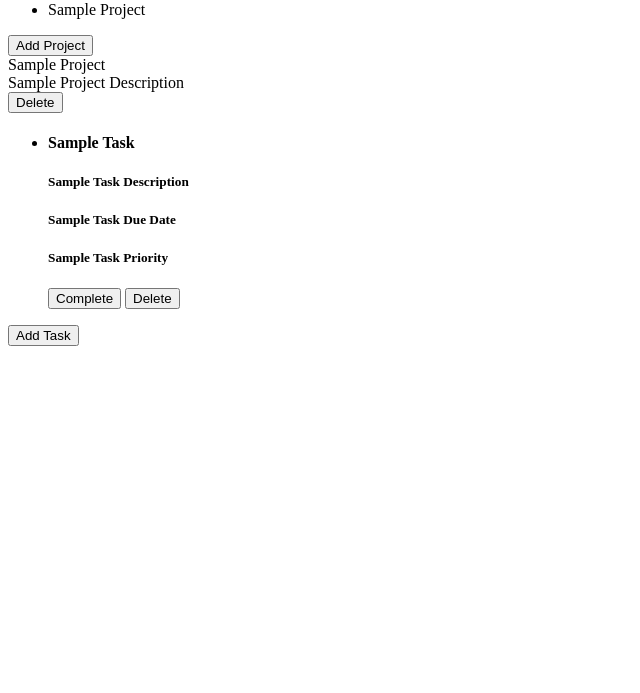
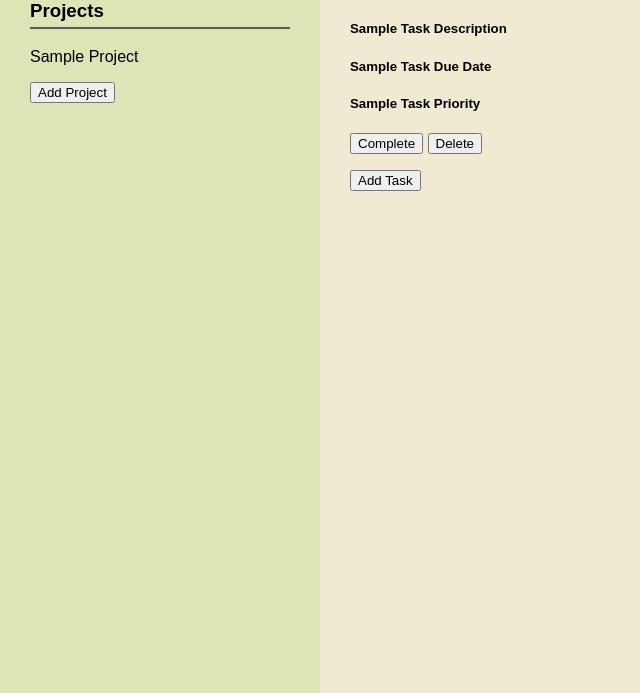
Before and after one commit to puddinator/project-todo-list, a plain HTML site: page index.html in a window 1280 px wide. Shown: the part 107-800 px from the top of the page, without its empty margins (0-640 px from the left). Drawn offline with Linux system fonts and the light colour scheme; a script that the page names is missing.

Commit message:
changed computer lol

```diff
--- a/styles.css
+++ b/styles.css
@@ -2,4 +2,59 @@
     font-family: "tomato";
     src: url("./fonts/tomatoes.ttf");
 }
+
 @import url('https://fonts.googleapis.com/css2?family=Roboto&display=swap');
+@import url('https://fonts.googleapis.com/css2?family=Barlow&display=swap');
+
+h2,
+h3,
+h4,
+h5 {
+    padding: 0;
+}
+
+ul,
+li {
+    padding: 0;
+    list-style-type: none;
+}
+
+body {
+    margin: 0;
+    height: 100vh;
+    width: 100vw;
+    font-family: 'Barlow', sans-serif;
+    display: grid;
+    grid-template-columns: minmax(300px, 1fr) minmax(500px, 3fr);
+}
+
+@media only screen and (max-width: 600px) {
+    body {
+        grid-template-rows: 1fr 3fr;
+    }
+    header {
+        grid-row: 1 / 1;
+    }
+    .body {
+        grid-row: 2 / 4;
+    }
+}
+
+header {
+    background-color: #dde5b6;
+    padding: 10px 30px;
+}
+
+h2 {
+    font-family: 'tomato';
+}
+
+h3 {
+    padding-bottom: 5px;
+    border-bottom: 2px solid rgb(92, 88, 88);
+}
+
+.body {
+    background-color: #f0ead2;
+    padding: 10px 30px;
+}
```
